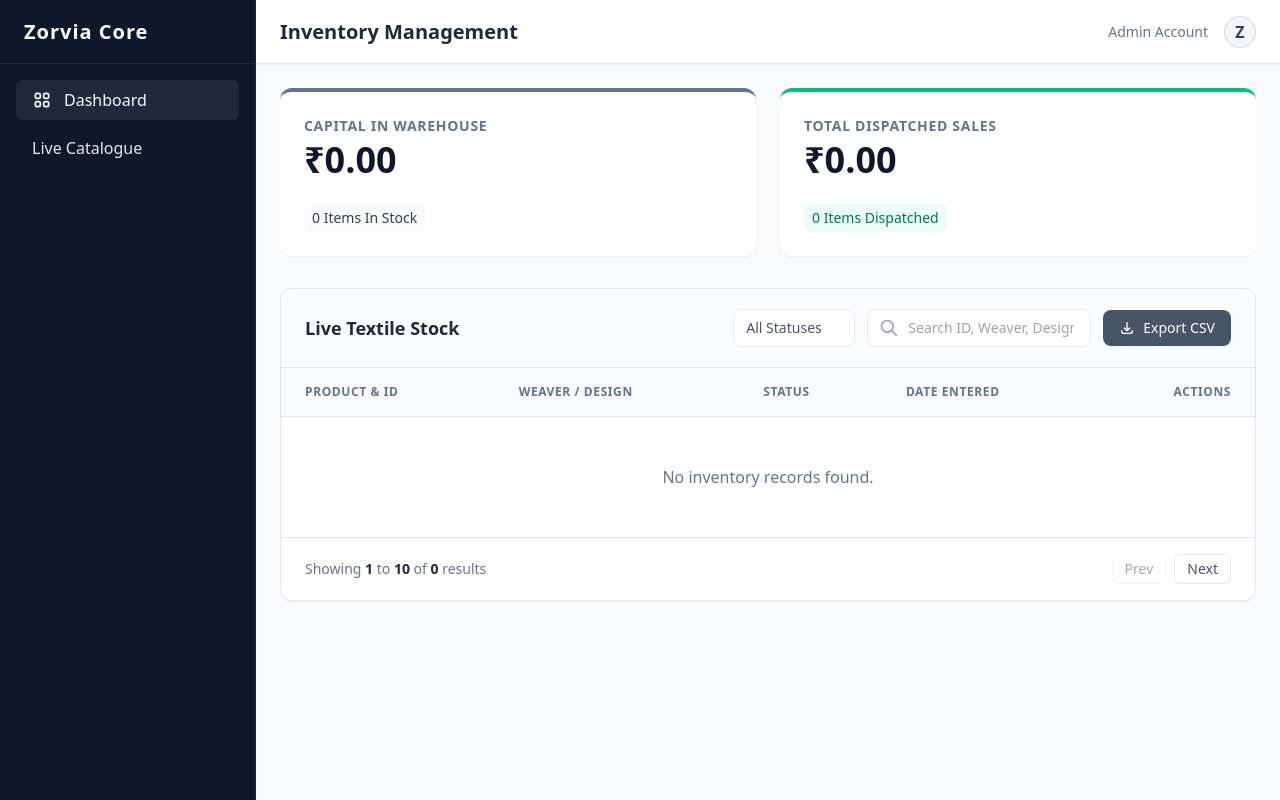
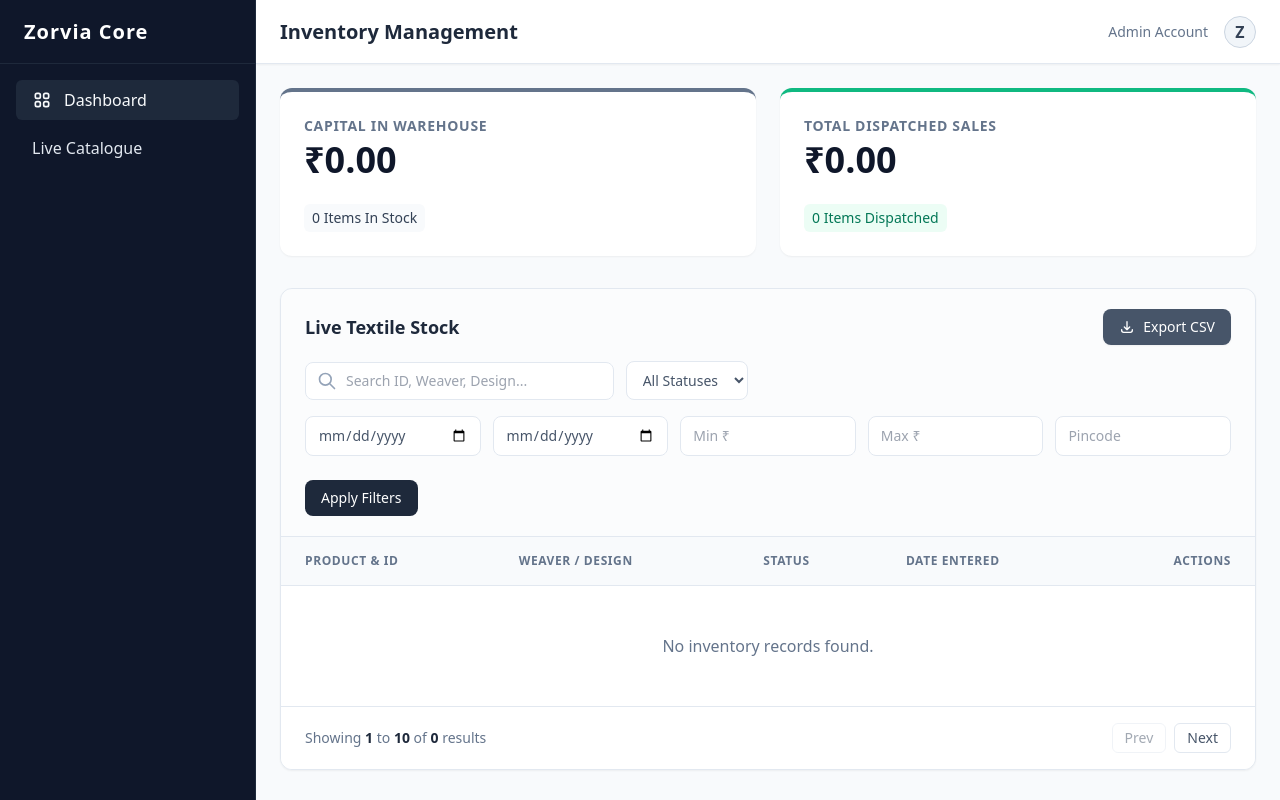
Before and after one commit to UnforGBeast/SalesTracker, a Django app: page /inventory/ in a window 1280 px wide. Run offline with Django 5.2, Linux system fonts and the light colour scheme; data that the repository does not hold is empty; some libraries are stand-ins or nearby versions.

Commit message:
Added comprehensive date, price, and pincode filters

```diff
--- a/config/settings.py
+++ b/config/settings.py
@@ -21,6 +21,7 @@ BASE_DIR = Path(__file__).resolve().parent.parent
 load_dotenv(os.path.join(BASE_DIR, '.env'))
 
 BRAND_NAME = os.getenv('BRAND_NAME', 'Zorvia Core')
+QR_PREFIX = os.getenv('QR_PREFIX', 'SOZ-').replace("'", "").replace('"', "").strip()
 
 CURRENCY_SYMBOL = os.getenv('CURRENCY_SYMBOL', '₹')
 BRAND_LOGO = os.getenv('BRAND_LOGO', '/static/default_logo.png')
--- a/tracker/templates/inventory_list.html
+++ b/tracker/templates/inventory_list.html
@@ -41,36 +41,9 @@
 <div class="bg-white border border-slate-200 rounded-xl shadow-sm overflow-hidden">
 
     <!-- Table Header & Action Bar -->
-    <!-- Table Header & Action Bar -->
-    <div class="px-6 py-5 border-b border-slate-200 flex flex-col lg:flex-row lg:items-center justify-between gap-4 bg-slate-50/50">
-        <h3 class="text-lg font-bold text-slate-800">Live Textile Stock</h3>
-
-        <div class="flex flex-col sm:flex-row items-center gap-3 w-full lg:w-auto">
-
-            <!-- Functional Search & Filter Form -->
-            <form method="GET" action="{% url 'inventory_list' %}" class="flex flex-col sm:flex-row items-center gap-3 w-full sm:w-auto">
-
-                <!-- Status Dropdown (Auto-submits on change) -->
-                <select name="status" onchange="this.form.submit()" class="bg-white border border-slate-200 rounded-lg text-sm text-slate-600 py-2 pl-3 pr-8 focus:outline-none focus:ring-2 focus:ring-{{ BRAND_COLOR }}-500 transition-shadow appearance-none cursor-pointer">
-                    <option value="">All Statuses</option>
-                    <option value="IN_STOCK" {% if current_status == 'IN_STOCK' %}selected{% endif %}>In Stock</option>
-                    <option value="DISPATCHED" {% if current_status == 'DISPATCHED' %}selected{% endif %}>Dispatched</option>
-                    <option value="RETURNED" {% if current_status == 'RETURNED' %}selected{% endif %}>Returned</option>
-                </select>
-
-                <!-- Search Bar -->
-                <div class="relative w-full sm:w-auto">
-                    <span class="absolute left-3 top-1/2 -translate-y-1/2 text-slate-400">
-                        <svg class="w-5 h-5" fill="none" stroke="currentColor" viewBox="0 0 24 24"><path stroke-linecap="round" stroke-linejoin="round" stroke-width="2" d="M21 21l-6-6m2-5a7 7 0 11-14 0 7 7 0 0114 0z"></path></svg>
-                    </span>
-                    <input type="text" name="search" value="{{ search_query }}" placeholder="Search ID, Weaver, Design..." class="pl-10 pr-4 py-2 border border-slate-200 rounded-lg text-sm focus:outline-none focus:ring-2 focus:ring-{{ BRAND_COLOR }}-500 focus:border-{{ BRAND_COLOR }}-500 transition-shadow w-full sm:w-56" onkeypress="if(event.key === 'Enter'){this.form.submit();}">
-                </div>
-
-                <!-- Clear Filters Button (Only shows if a filter is active) -->
-                {% if current_status or search_query %}
-                <a href="{% url 'inventory_list' %}" class="text-sm font-medium text-slate-500 hover:text-rose-500 transition-colors px-2">Clear</a>
-                {% endif %}
-            </form>
+    <div class="px-6 py-5 border-b border-slate-200 bg-slate-50/50">
+        <div class="flex flex-col lg:flex-row lg:items-center justify-between gap-4 mb-4">
+            <h3 class="text-lg font-bold text-slate-800">Live Textile Stock</h3>
 
             <!-- Export Button -->
             <button class="flex items-center gap-2 bg-{{ BRAND_COLOR }}-600 hover:bg-{{ BRAND_COLOR }}-700 text-white px-4 py-2 rounded-lg text-sm font-medium transition-colors shadow-sm focus:ring-4 focus:ring-{{ BRAND_COLOR }}-100 w-full sm:w-auto justify-center">
@@ -78,6 +51,53 @@
                 Export CSV
             </button>
         </div>
+
+        <!-- Comprehensive Filter Form -->
+        <form method="GET" action="{% url 'inventory_list' %}" class="space-y-4">
+
+            <!-- Primary Row: Search & Status -->
+            <div class="flex flex-col sm:flex-row items-center gap-3">
+                <div class="relative w-full sm:w-1/3">
+                    <span class="absolute left-3 top-1/2 -translate-y-1/2 text-slate-400">
+                        <svg class="w-5 h-5" fill="none" stroke="currentColor" viewBox="0 0 24 24"><path stroke-linecap="round" stroke-linejoin="round" stroke-width="2" d="M21 21l-6-6m2-5a7 7 0 11-14 0 7 7 0 0114 0z"></path></svg>
+                    </span>
+                    <input type="text" name="search" value="{{ search_query }}" placeholder="Search ID, Weaver, Design..." class="pl-10 pr-4 py-2 border border-slate-200 rounded-lg text-sm focus:outline-none focus:ring-2 focus:ring-{{ BRAND_COLOR }}-500 w-full">
+                </div>
+
+                <select name="status" class="bg-white border border-slate-200 rounded-lg text-sm text-slate-600 py-2 px-3 focus:outline-none focus:ring-2 focus:ring-{{ BRAND_COLOR }}-500 w-full sm:w-auto">
+                    <option value="">All Statuses</option>
+                    <option value="IN_STOCK" {% if current_status == 'IN_STOCK' %}selected{% endif %}>In Stock</option>
+                    <option value="DISPATCHED" {% if current_status == 'DISPATCHED' %}selected{% endif %}>Dispatched</option>
+                    <option value="RETURNED" {% if current_status == 'RETURNED' %}selected{% endif %}>Returned</option>
+                </select>
+            </div>
+
+            <!-- Advanced Filters Grid (Dates, Price, Pincode) -->
+            <div class="grid grid-cols-2 md:grid-cols-5 gap-3">
+
+                <input type="date" name="start_date" value="{{ start_date }}" class="border border-slate-200 rounded-lg text-sm text-slate-600 py-2 px-3 focus:outline-none focus:ring-2 focus:ring-{{ BRAND_COLOR }}-500" title="Start Date">
+
+                <input type="date" name="end_date" value="{{ end_date }}" class="border border-slate-200 rounded-lg text-sm text-slate-600 py-2 px-3 focus:outline-none focus:ring-2 focus:ring-{{ BRAND_COLOR }}-500" title="End Date">
+
+                <input type="number" name="min_price" value="{{ min_price }}" placeholder="Min ₹" class="border border-slate-200 rounded-lg text-sm py-2 px-3 focus:outline-none focus:ring-2 focus:ring-{{ BRAND_COLOR }}-500">
+
+                <input type="number" name="max_price" value="{{ max_price }}" placeholder="Max ₹" class="border border-slate-200 rounded-lg text-sm py-2 px-3 focus:outline-none focus:ring-2 focus:ring-{{ BRAND_COLOR }}-500">
+
+                <input type="text" name="pincode" value="{{ pincode }}" placeholder="Pincode" class="border border-slate-200 rounded-lg text-sm py-2 px-3 focus:outline-none focus:ring-2 focus:ring-{{ BRAND_COLOR }}-500">
+            </div>
+
+            <!-- Action Buttons -->
+            <div class="flex items-center gap-3 pt-2">
+                <button type="submit" class="bg-slate-800 hover:bg-slate-900 text-white px-4 py-2 rounded-lg text-sm font-medium transition-colors">
+                    Apply Filters
+                </button>
+
+                <!-- Clear Filters Button -->
+                {% if current_status or search_query or start_date or end_date or min_price or max_price or pincode %}
+                <a href="{% url 'inventory_list' %}" class="text-sm font-medium text-rose-600 hover:text-rose-700 transition-colors">Clear All</a>
+                {% endif %}
+            </div>
+        </form>
     </div>
 
     <!-- Responsive Table Wrapper -->
--- a/tracker/views.py
+++ b/tracker/views.py
@@ -8,26 +8,35 @@ import requests
 from .models import FinishedProduct, InventoryStatus
 from django.db.models import Sum
 from django.db.models import Sum, Q
-
+import re
 # --- NEW IMPORTS FOR COMPRESSION ---
 from PIL import Image
 import io
 import sys
 from django.core.files.uploadedfile import InMemoryUploadedFile
 #links to inventory_list.html and sends the data from the database
+from django.shortcuts import render
+from django.db.models import Sum, Q
+from .models import FinishedProduct
+
 def inventory_list_view(request):
-    # 1. Get filter values from the URL
+    # 1. Get ALL filter values from the URL
     status_filter = request.GET.get('status')
     search_query = request.GET.get('search')
+
+    start_date = request.GET.get('start_date')
+    end_date = request.GET.get('end_date')
+    min_price = request.GET.get('min_price')
+    max_price = request.GET.get('max_price')
+    pincode = request.GET.get('pincode')
 
     # 2. Start with all products
     products = FinishedProduct.objects.all().order_by('-date_entered')
 
-    # 3. Apply the Status Filter if selected
+    # 3. Apply Filters sequentially (Chaining)
     if status_filter:
         products = products.filter(status=status_filter)
 
-    # 4. Apply the Search Filter if typed (searches ID, Weaver, or Design)
     if search_query:
         products = products.filter(
             Q(id__icontains=search_query) |
@@ -35,7 +44,23 @@ def inventory_list_view(request):
             Q(design_work__icontains=search_query)
         )
 
-    # 5. Calculate global dashboard metrics (these stay fixed regardless of filters)
+    # Date Range Filters
+    if start_date:
+        products = products.filter(date_entered__gte=start_date)
+    if end_date:
+        products = products.filter(date_entered__lte=end_date)
+
+    # Price Range Filters
+    if min_price:
+        products = products.filter(price__gte=min_price)
+    if max_price:
+        products = products.filter(price__lte=max_price)
+
+    # Pincode Filter (Exact or partial match)
+    if pincode:
+        products = products.filter(pincode__icontains=pincode)
+
+    # 4. Calculate global dashboard metrics (unaffected by filters)
     global_stock = FinishedProduct.objects.all()
     in_stock = global_stock.filter(status__in=['IN_STOCK', 'RETURNED'])
     dispatched = global_stock.filter(status='DISPATCHED')
@@ -43,19 +68,25 @@ def inventory_list_view(request):
     inventory_value = in_stock.aggregate(Sum('price'))['price__sum'] or 0
     total_sales = dispatched.aggregate(Sum('price'))['price__sum'] or 0
 
-    # 6. Pass everything to the template
+    # 5. Pass everything back to the template (so the form keeps its data)
     context = {
         'products': products,
         'inventory_value': inventory_value,
         'stock_count': in_stock.count(),
         'total_sales': total_sales,
         'sales_count': dispatched.count(),
-        # Pass active filters back so the dropdowns stay selected
+        # Form persistence variables
         'current_status': status_filter,
         'search_query': search_query or '',
+        'start_date': start_date or '',
+        'end_date': end_date or '',
+        'min_price': min_price or '',
+        'max_price': max_price or '',
+        'pincode': pincode or '',
     }
 
     return render(request, 'inventory_list.html', context)
+
 
 def compress_image(uploaded_image):
     """ Resizes and compresses an image before saving to disk """
```
